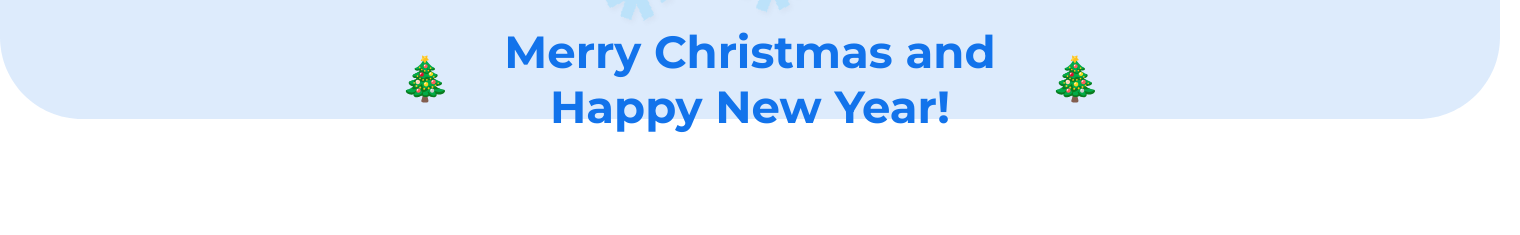
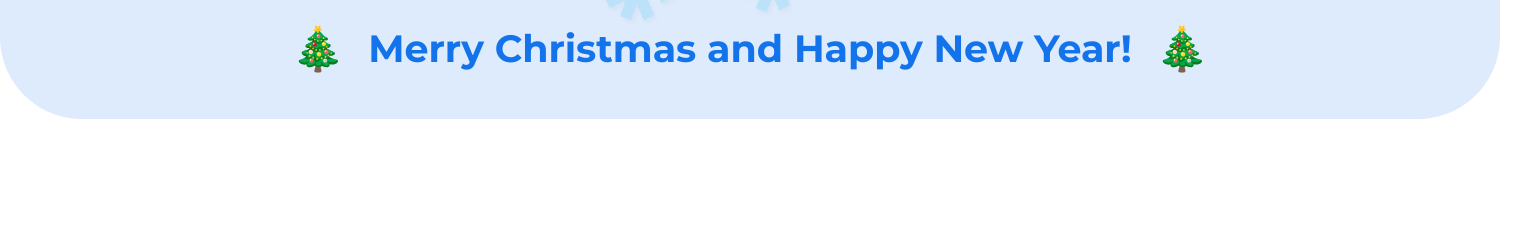
Before and after one commit to Papsanly/TemplateRenderer, a Python web app: template renderer/templates/wefly_certificate.html in a window 1520 px wide. Shown: the part 481-716 px from the top of the page. Run offline with Jinja, Linux system fonts and the light colour scheme; the template is opened without the code that fills it, so the values that code supplies are empty.

Commit message:
Fix Christmas text layout - wider container, smaller font

```diff
--- a/renderer/templates/wefly_certificate.html
+++ b/renderer/templates/wefly_certificate.html
@@ -125,15 +125,15 @@
 
   <!-- Message -->
   {% if is_birthday %}
-  <div style="position: absolute; left: 400px; top: 505px; width: 700px; text-align: center; display: flex; align-items: center; justify-content: center; gap: 25px;">
+  <div style="position: absolute; left: 200px; top: 505px; width: 1100px; text-align: center; display: flex; align-items: center; justify-content: center; gap: 25px;">
     <img src="images/birthday.svg" style="width: 50px; height: 50px;" alt="" />
     <span style="font-weight: 700; font-size: 45px; line-height: 55px; color: #1273EB;">Happy Birthday!</span>
     <img src="images/birthday.svg" style="width: 50px; height: 50px;" alt="" />
   </div>
   {% else %}
-  <div style="position: absolute; left: 400px; top: 505px; width: 700px; text-align: center; display: flex; align-items: center; justify-content: center; gap: 25px;">
+  <div style="position: absolute; left: 200px; top: 505px; width: 1100px; text-align: center; display: flex; align-items: center; justify-content: center; gap: 25px;">
     <img src="images/christmas-tree.svg" style="width: 50px; height: 50px;" alt="" />
-    <span style="font-weight: 700; font-size: 45px; line-height: 55px; color: #1273EB;">Merry Christmas and Happy New Year!</span>
+    <span style="font-weight: 700; font-size: 38px; line-height: 46px; color: #1273EB;">Merry Christmas and Happy New Year!</span>
     <img src="images/christmas-tree.svg" style="width: 50px; height: 50px;" alt="" />
   </div>
   {% endif %}
```
